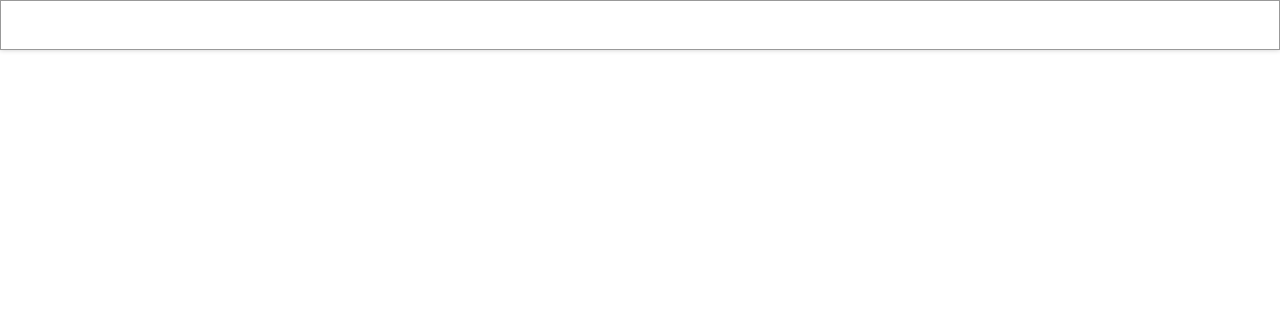
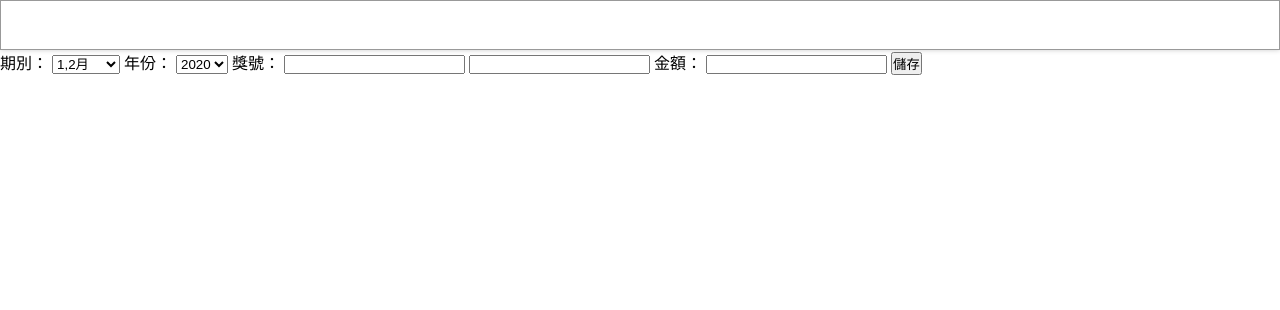
Before and after one commit to wdaweb/invoice-jimmyyen67, a PHP site: page / in a window 1280 px wide. Shown: the top 310 px of the page. Run offline with PHP 8.4, Linux system fonts and the light colour scheme.

Commit message:
建立輸入發票欄位及流程

```diff
--- a/index.php
+++ b/index.php
@@ -10,7 +10,29 @@
 
 <body>
   <?php include "./include/header.php" ?>
-
+  <form action="save_invoice.php" method="POST">
+    期別：
+    <select name="period">
+      <option value="1">1,2月</option>
+      <option value="2">3,4月</option>
+      <option value="3">5,6月</option>
+      <option value="4">7,8月</option>
+      <option value="5">9,10月</option>
+      <option value="6">11,12月</option>
+    </select>
+    年份：
+    <select name="year">
+      <option value="2020">2020</option>
+      <option value="2021">2021</option>
+      <option value="2022">2022</option>
+    </select>
+    獎號：
+    <input type="text" name="code">
+    <input type="text" name="number">
+    金額：
+    <input type="number" name="spend">
+    <input type="submit" value="儲存">
+  </form>
 </body>
 
 </html>
```
Also changed, not shown: save_invoice.php (added, +7 -0 lines), README.md.
